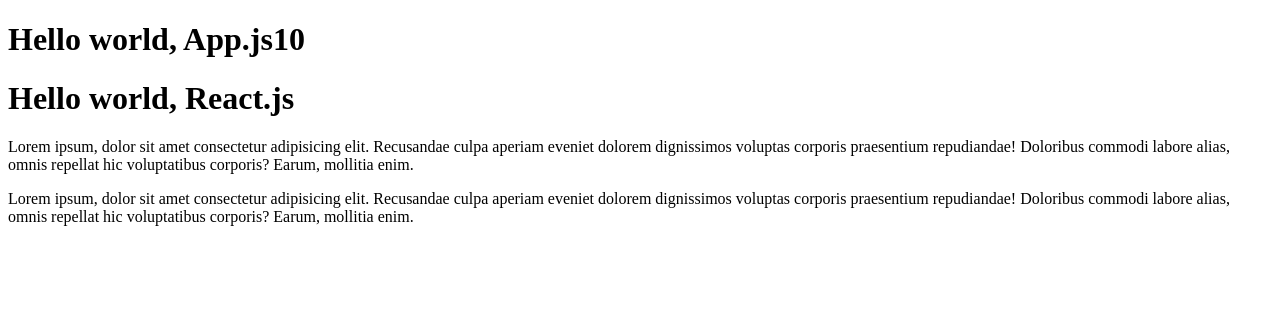
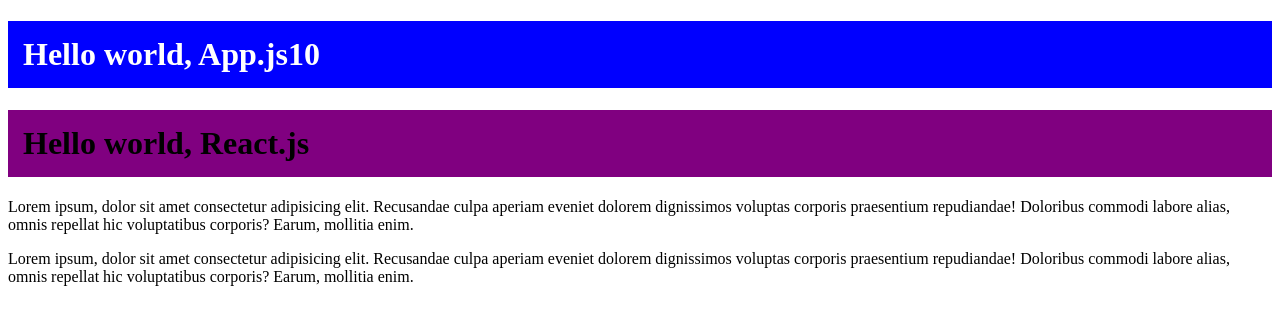
Before and after one commit to Olyabyalik/react25.09, a React (Create React App) app: page / in a window 1280 px wide. Shown: the top 324 px of the page. Built offline with nearby package versions, Linux system fonts and the light colour scheme.

Commit message:
added types

```diff
--- /dev/null
+++ b/src/Header.tsx
@@ -0,0 +1,23 @@
+type HeaderType = {
+    title: string
+    num?: number
+    bgColor: string
+    position?: boolean
+}
+
+const Header = (props: HeaderType) => {
+    const style = {
+        backgroundColor: props.bgColor,
+        color: props.position ? 'white' : 'black',
+        padding: '15px',
+    }
+
+    return (
+        <h1 style={style}>
+            Hello world, {props.title}
+            {props.num}
+        </h1>
+    )
+}
+
+export default Header
--- a/src/index.tsx
+++ b/src/index.tsx
@@ -1,21 +1,8 @@
 import React from 'react'
 import ReactDOM from 'react-dom/client'
+import Header from './Header'
 
 const root = ReactDOM.createRoot(document.getElementById('root') as HTMLElement)
-
-type HeaderType = {
-    title: string
-    num?: number
-}
-
-const Header = (props: HeaderType) => {
-    return (
-        <h1>
-            Hello world, {props.title}
-            {props.num}
-        </h1>
-    )
-}
 
 const Content = () => {
     return (
@@ -41,8 +28,8 @@
 const App = () => {
     return (
         <>
-            <Header title="App.js" num={10} />
-            <Header title="React.js" />
+            <Header title="App.js" num={10} bgColor="blue" position />
+            <Header title="React.js" bgColor="purple" />
             <Content />
         </>
     )
```
